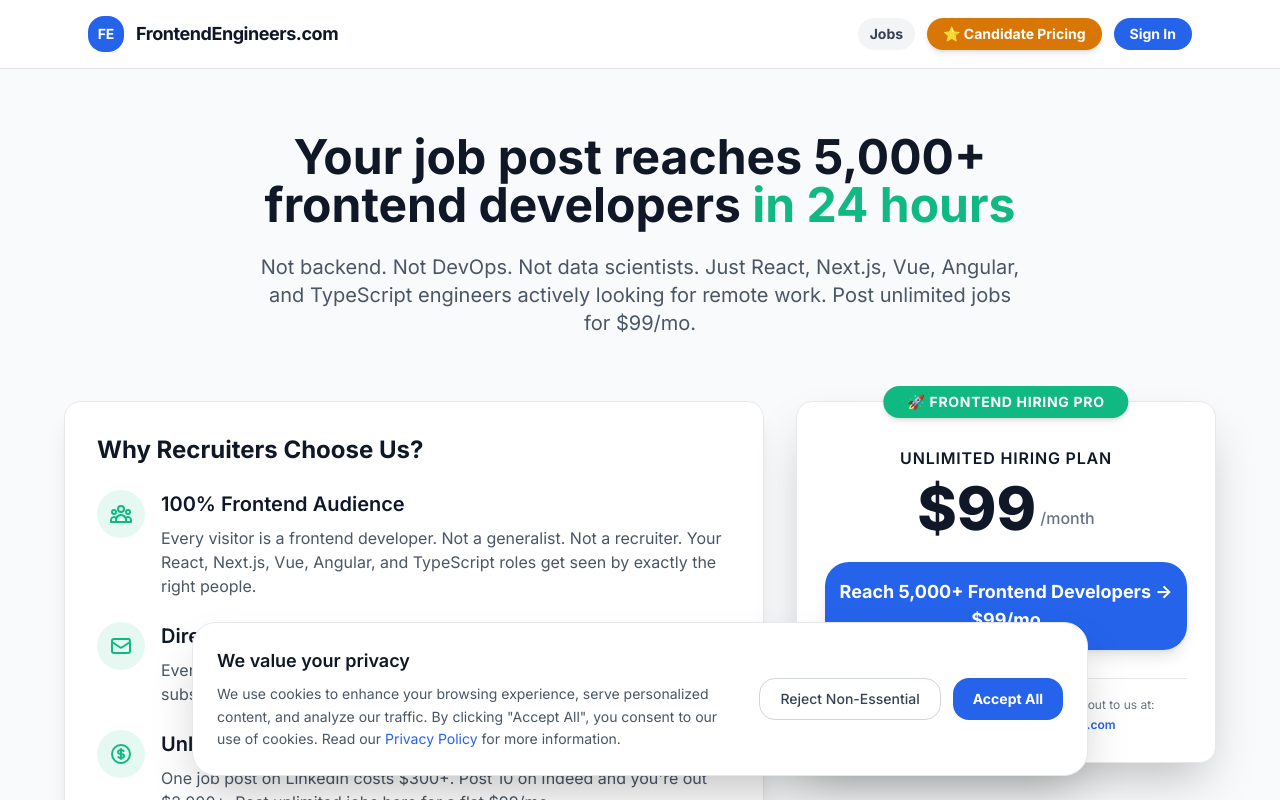
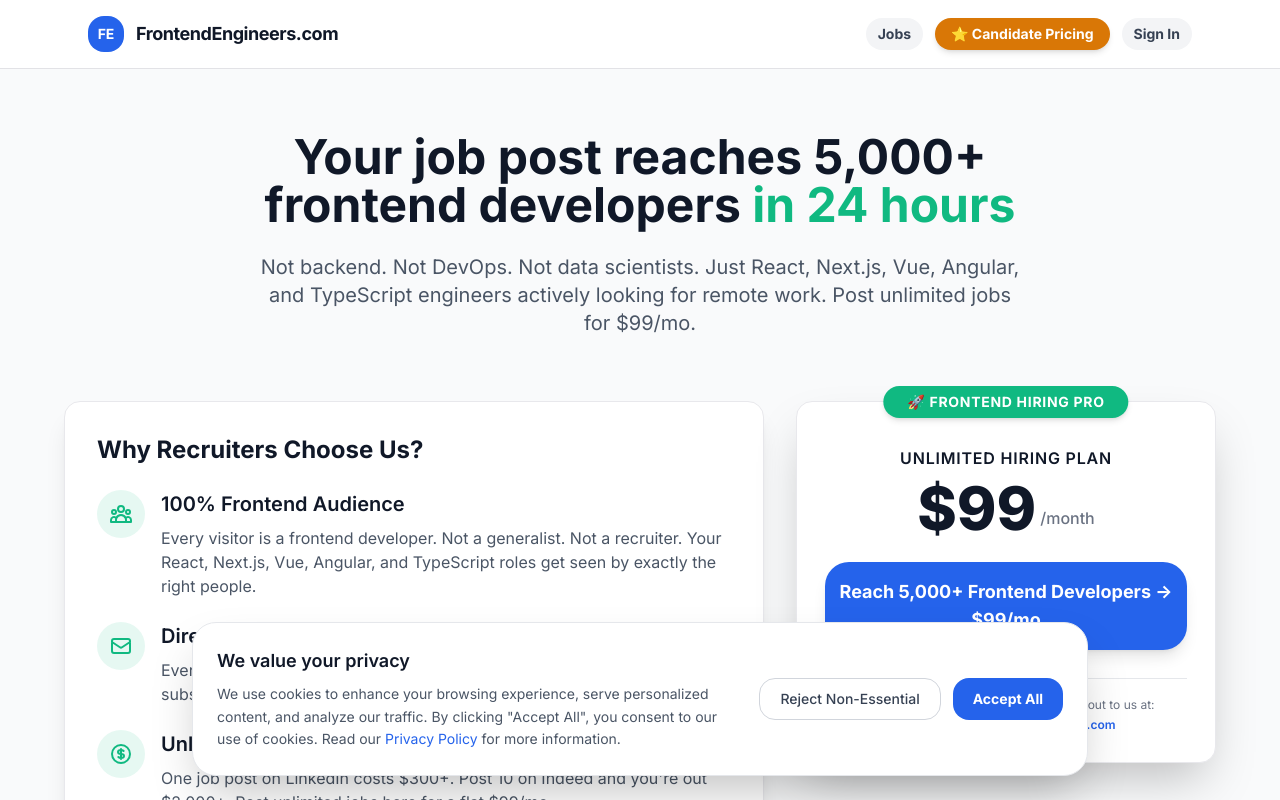
Before and after one commit to harshal-gav/frontend-engineers-fe, a Next.js app: page /employers/pricing in a window 1280 px wide. Shown: the top 800 px of the page. Built offline with nearby package versions, Linux system fonts and the light colour scheme; no server answers.

Commit message:
style: update login and sign-in button styles to use a gray theme across pages

```diff
--- a/src/app/employers/pricing/page.tsx
+++ b/src/app/employers/pricing/page.tsx
@@ -101,7 +101,7 @@ export default function EmployerPricingPage() {
             ) : (
               <Link
                 href="/auth/login?redirect=/employers/pricing"
-                className="text-xs sm:text-sm bg-[#2563eb] text-white px-3 sm:px-4 py-1.5 rounded-full font-bold hover:bg-[#1d4ed8] transition-colors"
+                className="text-xs sm:text-sm bg-gray-100 text-gray-700 px-3 py-1.5 rounded-full font-bold hover:bg-gray-200 transition-colors"
               >
                 Sign In
               </Link>
--- a/src/app/pricing/page.tsx
+++ b/src/app/pricing/page.tsx
@@ -169,7 +169,7 @@ export default function PricingPage() {
             ) : (
               <Link
                 href="/auth/login?redirect=/pricing"
-                className="text-xs sm:text-sm bg-[#2563eb] text-white px-3 sm:px-4 py-1.5 rounded-full font-bold hover:bg-[#1d4ed8] transition-colors"
+                className="text-xs sm:text-sm bg-gray-100 text-gray-700 px-3 py-1.5 rounded-full font-bold hover:bg-gray-200 transition-colors"
               >
                 Sign In
               </Link>
--- a/src/components/JobsClientPage.tsx
+++ b/src/components/JobsClientPage.tsx
@@ -588,7 +588,7 @@ export default function JobsClientPage() {
                 </Link>
                 <Link
                   href="/auth/login"
-                  className="text-xs sm:text-sm font-medium text-gray-600 hover:text-[#2563eb] transition-colors flex items-center justify-center shrink-0 px-2 sm:px-3"
+                  className="text-xs sm:text-sm bg-gray-100 text-gray-700 px-3 sm:px-4 py-1.5 sm:py-2 rounded-full font-bold hover:bg-gray-200 transition-colors flex items-center justify-center shrink-0"
                 >
                   Log In
                 </Link>
```
